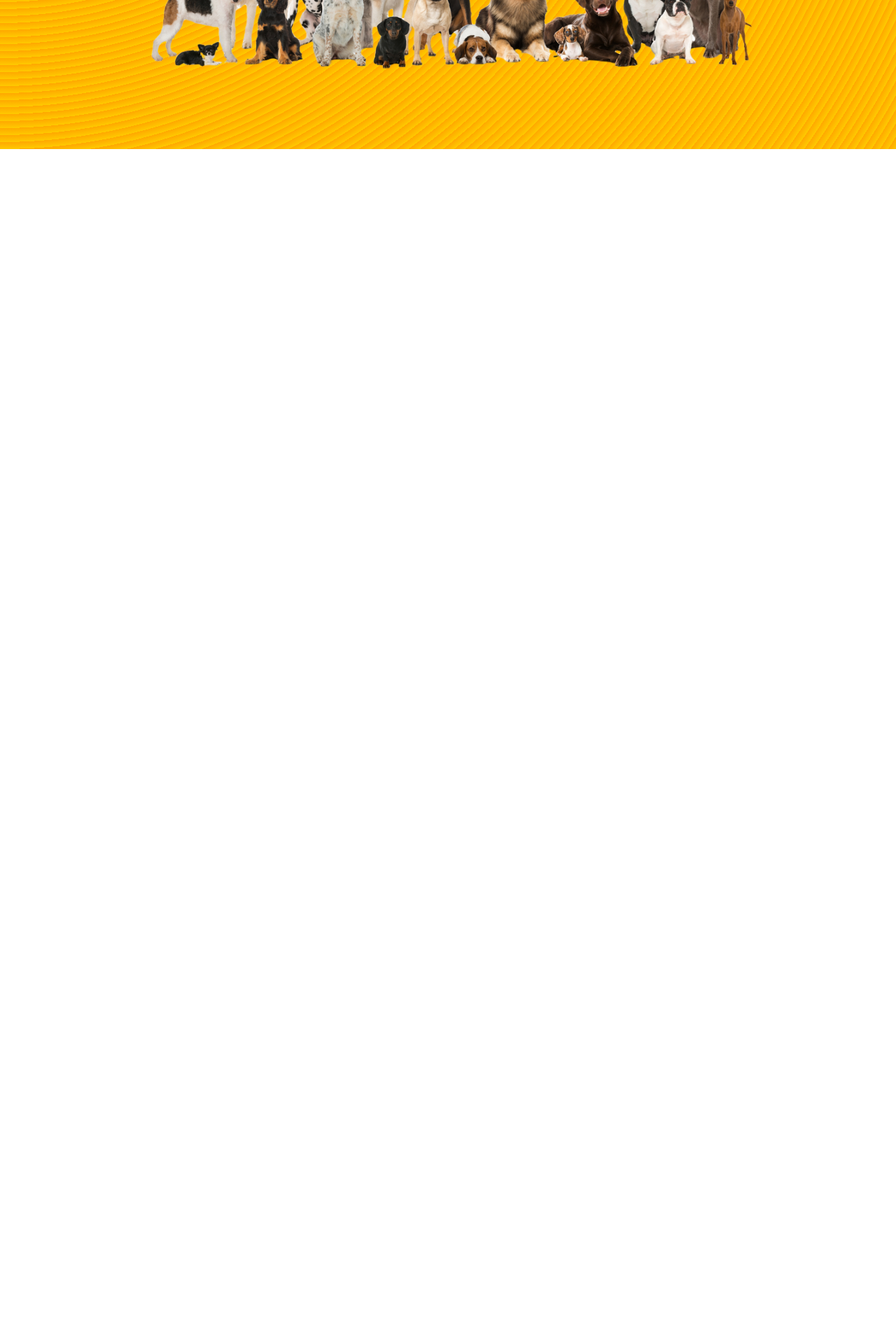
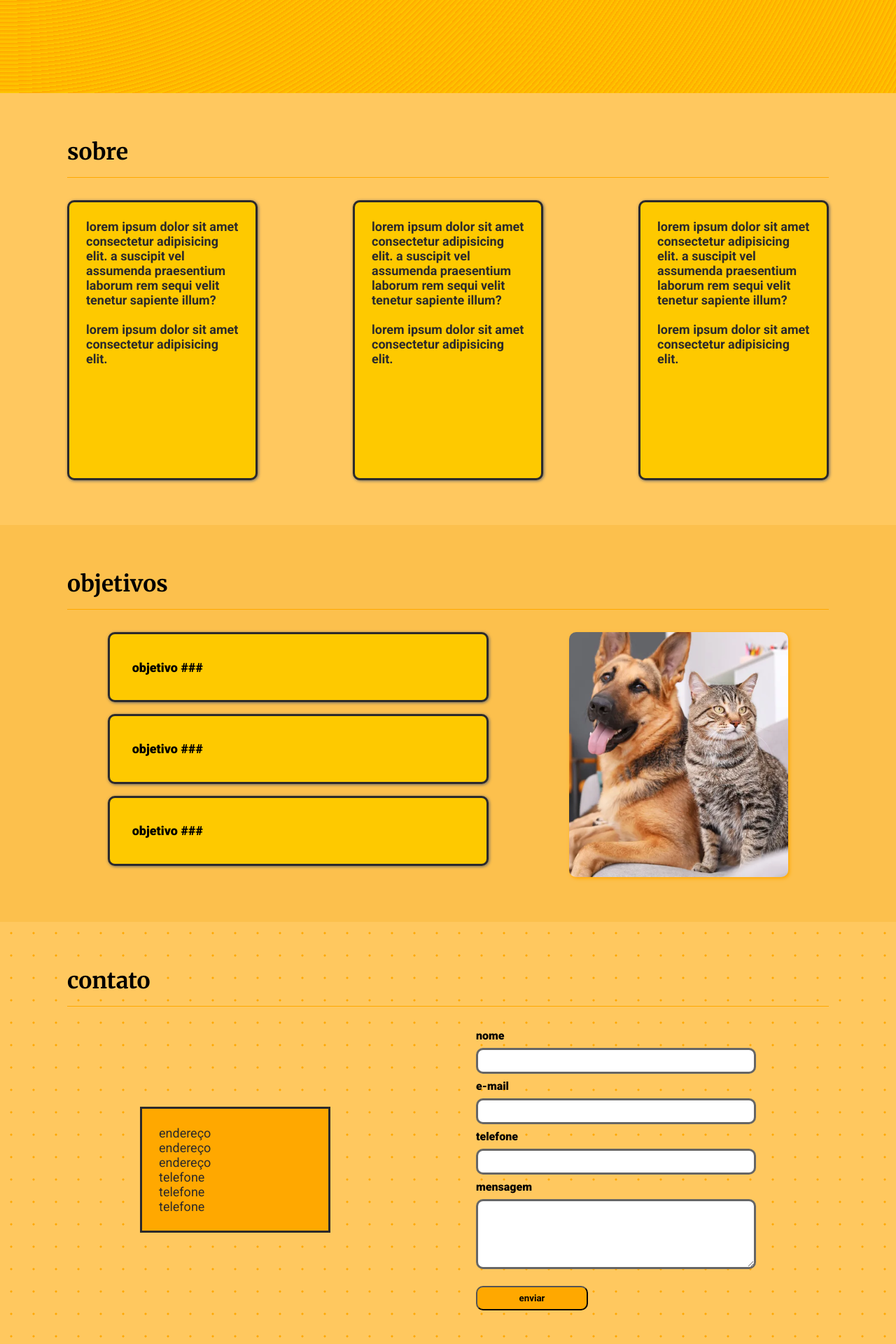
Before and after one commit to bruno-corso/armored-tech, a React (Vite) app: page / in a window 1280 px wide. Shown: the part 680-2600 px from the top of the page at 70% size. Before the commit the page ends 893 px from the top, so only its background shows below. Built offline with nearby package versions, Linux system fonts and the light colour scheme; the HTML template or start-up script is replaced by a standard one.

Commit message:
finalizacao secoes e componentes

```diff
--- a/src/App.jsx
+++ b/src/App.jsx
@@ -1,5 +1,8 @@
 import Banner from './components/Banner'
 import Header from './components/Header'
+import Contato from './Secoes/Contato'
+import Objetivos from './Secoes/Objetivos'
+import Sobre from './Secoes/Sobre'
 import { GlobalCss } from './styles'
 
 function App() {
@@ -8,6 +11,9 @@
       <GlobalCss />
       <Header />
       <Banner />
+      <Sobre />
+      <Objetivos />
+      <Contato />
     </>
   )
 }
--- /dev/null
+++ b/src/Secoes/Contato/index.jsx
@@ -0,0 +1,59 @@
+import styled from 'styled-components'
+import { cores, fontes } from '../../styles'
+import FormContato from '../../components/FormContato'
+
+const ContatoBack = styled.div`
+  background-image: radial-gradient(${cores.laranja} 1px, transparent 2px);
+  background-size: 32px 32px;
+  background-color: ${cores.laranja_claro};
+  padding: 64px 96px;
+  z-index: 0;
+`
+const ContatoDiv = styled.div`
+  display: flex;
+  flex-direction: row;
+  justify-content: space-around;
+  align-items: center;
+`
+const TituloContato = styled.h3`
+  font-family: ${fontes.destaque};
+  font-size: 32px;
+  font-weight: 700;
+  margin-bottom: 32px;
+  padding-bottom: 16px;
+  border-bottom: 1px solid ${cores.laranja};
+  width: 100%;
+`
+const CardContato = styled.div`
+  border: 3px solid ${cores.cinza};
+  background-color: ${cores.laranja};
+  color: ${cores.cinza};
+  padding: 24px;
+  font-size: 18px;
+  width: 25%;
+  height: 25%;
+  font-weight: 400;
+`
+
+function Contato() {
+  return (
+    <>
+      <ContatoBack>
+        <TituloContato>contato</TituloContato>
+        <ContatoDiv>
+          <CardContato>
+            <p>endereço</p>
+            <p>endereço</p>
+            <p>endereço</p>
+            <p>telefone</p>
+            <p>telefone</p>
+            <p>telefone</p>
+          </CardContato>
+          <FormContato />
+        </ContatoDiv>
+      </ContatoBack>
+    </>
+  )
+}
+
+export default Contato
--- /dev/null
+++ b/src/Secoes/Objetivos/index.jsx
@@ -0,0 +1,69 @@
+import styled from 'styled-components'
+import { cores, fontes } from '../../styles'
+import gato_cachorro from '../../assets/images/gato_cachorro.png'
+
+const ContainerBackground = styled.div`
+  background-color: ${cores.laranja_pastel};
+  padding: 64px 96px;
+`
+
+const ContainerObjetivos = styled.div`
+  display: flex;
+  justify-content: space-around;
+  flex-direction: column;
+  width: 50%;
+`
+
+const TituloObjetivos = styled.h3`
+  font-family: ${fontes.destaque};
+  font-size: 32px;
+  font-weight: 700;
+  margin-bottom: 32px;
+  padding-bottom: 16px;
+  border-bottom: 1px solid ${cores.laranja};
+`
+
+const TopicoObjetivo = styled.div`
+  border: 3px solid ${cores.cinza};
+  font-size: 18px;
+  height: 100px;
+  border-radius: 10px;
+  background-color: ${cores.amarelo};
+  margin-bottom: 1rem;
+  padding-left: 2rem;
+  display: flex;
+  align-items: center;
+  font-weight: 900;
+  box-shadow: 1px 1px 4px ${cores.cinza_claro};
+`
+
+const ImagemObjetivo = styled.img`
+  display: inline;
+  border-radius: 10px;
+  height: 350px;
+  box-shadow: 2px 2px 5px ${cores.laranja};
+`
+
+function Objetivos() {
+  return (
+    <ContainerBackground>
+      <TituloObjetivos>objetivos</TituloObjetivos>
+      <div style={{ display: 'flex', justifyContent: 'space-around' }}>
+        <ContainerObjetivos>
+          <TopicoObjetivo>
+            <p>objetivo ###</p>
+          </TopicoObjetivo>
+          <TopicoObjetivo>
+            <p>objetivo ###</p>
+          </TopicoObjetivo>
+          <TopicoObjetivo>
+            <p>objetivo ###</p>
+          </TopicoObjetivo>
+        </ContainerObjetivos>
+        <ImagemObjetivo src={gato_cachorro} alt="gato e cacgorro" />
+      </div>
+    </ContainerBackground>
+  )
+}
+
+export default Objetivos
--- /dev/null
+++ b/src/Secoes/Sobre/index.jsx
@@ -0,0 +1,37 @@
+import styled from 'styled-components'
+import { cores, fontes } from '../../styles'
+import CardSobre from '../../components/CardSobre'
+
+const ContainerBackground = styled.div`
+  background-color: ${cores.laranja_claro};
+  padding: 64px 96px;
+`
+
+const ContainerSobre = styled.div`
+  display: flex;
+  justify-content: space-between;
+`
+
+const TituloSobre = styled.h3`
+  font-family: ${fontes.destaque};
+  font-size: 32px;
+  font-weight: 700;
+  margin-bottom: 32px;
+  padding-bottom: 16px;
+  border-bottom: 1px solid ${cores.laranja};
+`
+
+function Sobre() {
+  return (
+    <ContainerBackground>
+      <TituloSobre>sobre</TituloSobre>
+      <ContainerSobre>
+        <CardSobre />
+        <CardSobre />
+        <CardSobre />
+      </ContainerSobre>
+    </ContainerBackground>
+  )
+}
+
+export default Sobre
--- a/src/components/Banner/index.jsx
+++ b/src/components/Banner/index.jsx
@@ -7,12 +7,12 @@
   background-image: repeating-radial-gradient(
       circle at 0 0,
       ${cores.laranja} 0,
-      ${cores.amarelo} 10px
+      ${cores.amarelo} 6px
     ),
     repeating-linear-gradient(#ffa80055, ${cores.laranja});
   background-position: 0 0;
   z-index: 0;
-  height: 100vh;
+  height: 90vh;
 `
 
 const BannerContainer = styled.div`
@@ -21,7 +21,7 @@
   justify-content: space-between;
   align-items: center;
   padding: 32px 10% 0 10%;
-  height: 440px;
+  height: 320px;
 `
 
 const ImagemBanner = styled.img`
@@ -32,9 +32,9 @@
 
 const FraseBanner = styled.h3`
   width: 50%;
-  font-size: 48px;
+  font-size: 42px;
+  line-height: 63px;
   font-weight: 900;
-  line-height: 72px;
   color: ${cores.cinza};
 `
 
@@ -48,7 +48,7 @@
     <BannerBackground>
       <BannerContainer>
         <FraseBanner>
-          Tudo o que seu pet precisa, você encontra aqui no <i>MeuAmigoPet</i>!
+          tudo o que seu pet precisa, você encontra aqui no <i>meuamigopet</i>!
         </FraseBanner>
         <ImagemBanner src={logo_completo} alt="logo meu amigo pet" />
       </BannerContainer>
--- /dev/null
+++ b/src/components/CardSobre/index.jsx
@@ -0,0 +1,29 @@
+import styled from 'styled-components'
+import { cores } from '../../styles'
+
+const CardDiv = styled.div`
+  border: 3px solid ${cores.cinza};
+  border-radius: 10px;
+  background-color: ${cores.amarelo};
+  color: ${cores.cinza};
+  padding: 24px;
+  font-size: 18px;
+  height: 400px;
+  width: 25%;
+  box-shadow: 1px 1px 4px ${cores.cinza_claro};
+  font-weight: bold;
+`
+
+function CardSobre() {
+  return (
+    <CardDiv>
+      lorem ipsum dolor sit amet consectetur adipisicing elit. a suscipit vel
+      assumenda praesentium laborum rem sequi velit tenetur sapiente illum?
+      <br />
+      <br />
+      lorem ipsum dolor sit amet consectetur adipisicing elit.
+    </CardDiv>
+  )
+}
+
+export default CardSobre
--- /dev/null
+++ b/src/components/FormContato/index.jsx
@@ -0,0 +1,54 @@
+import styled from 'styled-components'
+import { cores } from '../../styles'
+
+const FormComponent = styled.form`
+  display: flex;
+  flex-direction: column;
+  width: 400px;
+
+  label {
+    text-transform: lowercase;
+    font-weight: 900;
+    margin-bottom: 8px;
+  }
+
+  input,
+  textarea {
+    margin-bottom: 8px;
+    padding: 8px 16px;
+    border-radius: 10px;
+    border: 3px solid ${cores.cinza_claro};
+  }
+
+  textarea {
+    height: 100px;
+  }
+
+  button {
+    margin-top: 1rem;
+    padding: 8px 16px;
+    width: 40%;
+    background-color: ${cores.laranja};
+    border-radius: 10px;
+    cursor: pointer;
+    font-weight: bold;
+  }
+`
+
+function FormContato() {
+  return (
+    <FormComponent action="#">
+      <label>Nome</label>
+      <input type="text" />
+      <label>E-mail</label>
+      <input type="email" />
+      <label>Telefone</label>
+      <input type="text" />
+      <label>Mensagem</label>
+      <textarea></textarea>
+      <button>enviar</button>
+    </FormComponent>
+  )
+}
+
+export default FormContato
--- a/src/styles.js
+++ b/src/styles.js
@@ -3,6 +3,8 @@
 export const cores = {
   amarelo: '#fec900',
   laranja: '#ffa800',
+  laranja_pastel: '#fcc04d',
+  laranja_claro: '#ffc85f',
   cinza: '#2c2a2b',
   cinza_claro: '#666666',
   branco: '#FFFFFF',
```
Also changed, not shown: src/assets/images/gato_cachorro.png (added).
